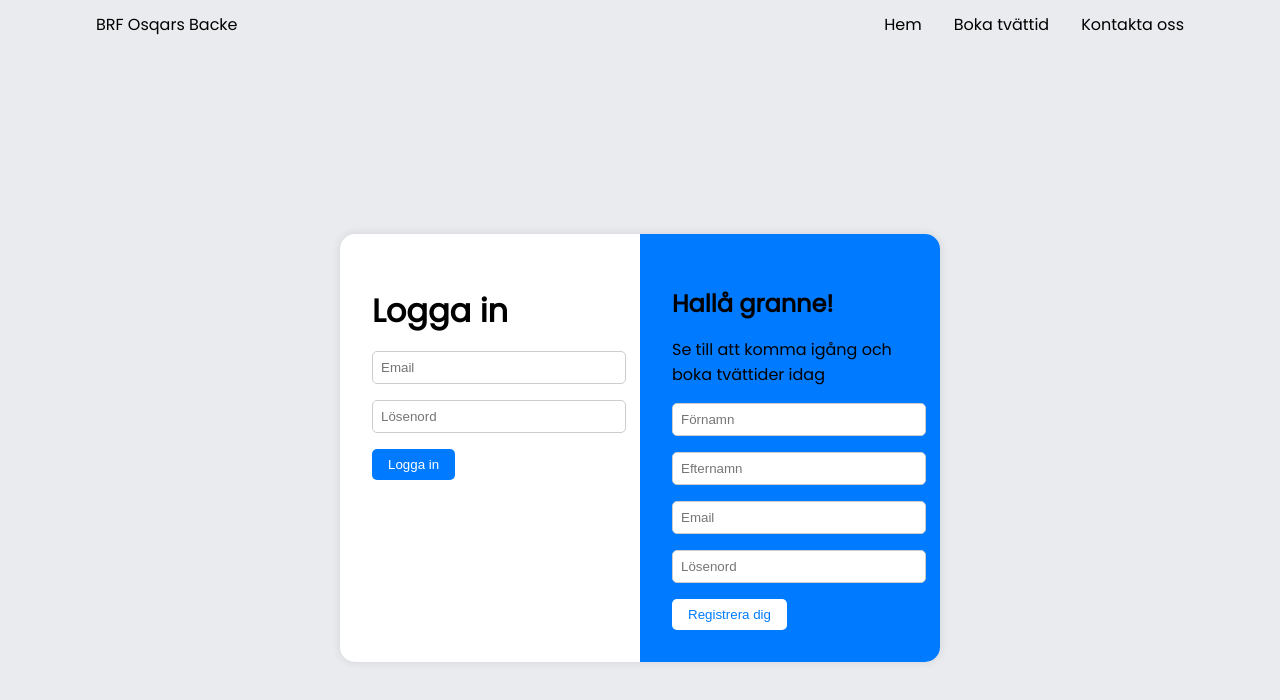
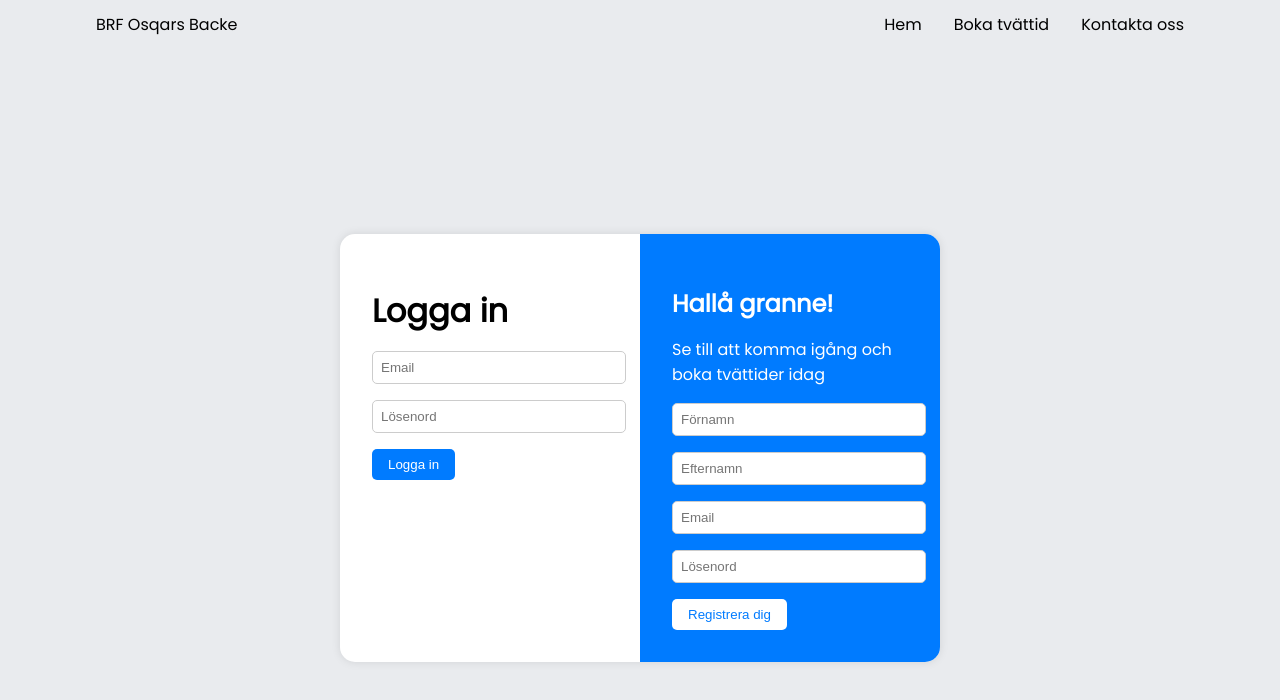
Before and after one commit to codezart44/BRF_Webb_App, a React (Vite) app in the folder frontend/: page / in a window 1280 px wide. Shown: the top 700 px of the page. Built offline with nearby package versions, Linux system fonts and the light colour scheme.

Commit message:
change of text colour

```diff
--- a/frontend/src/components/login/Login.jsx
+++ b/frontend/src/components/login/Login.jsx
@@ -48,8 +48,8 @@ function Login() {
       </div>
       <div className="login__register">
           <div className="login__containerRight">
-              <h2>Hallå granne!</h2>
-              <p>Se till att komma igång och boka tvättider idag</p>
+              <h2 className='login__textRight'>Hallå granne!</h2>
+              <p className="login__textRight">Se till att komma igång och boka tvättider idag</p>
               <input type="text" name='first_name' placeholder='Förnamn' value={registerData.first_name} onChange={handleRegisterChange}/>
               <input type="text" name='last_name' placeholder='Efternamn' value={registerData.last_name} onChange={handleRegisterChange}/>
               <input type="email" name='email' placeholder="Email" value={registerData.email} onChange={handleRegisterChange}/>
--- a/frontend/src/components/login/login.css
+++ b/frontend/src/components/login/login.css
@@ -45,6 +45,9 @@ body {
   .login__textRight {
     color: #fff;
   }
+  .login__textRight {
+    color: #fff;
+  }
   input[type="text"],
   input[type="email"],
   input[type="password"] {
```
